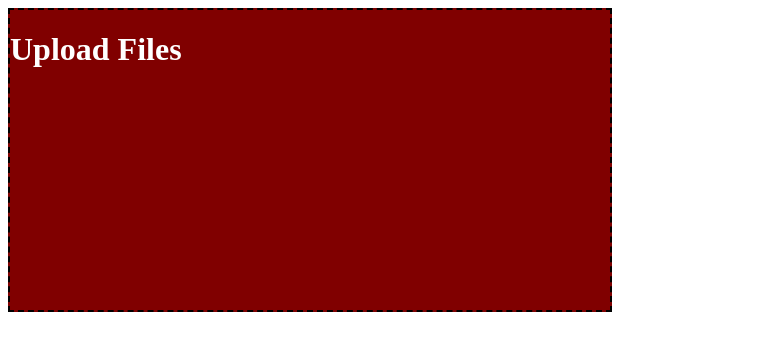
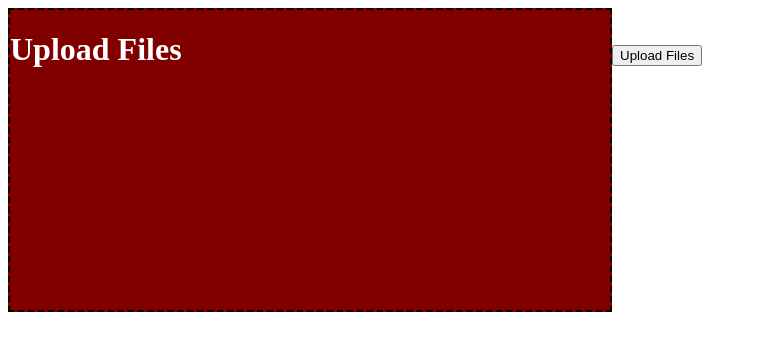
Before and after one commit to dev-kev-coder/FamilyMultiMediaPlatform, a React app in the folder Client/: page / in a window 1280 px wide. Shown: the top 350 px of the page, without its empty margins (0-757 px from the left). Built offline with nearby package versions, Linux system fonts and the light colour scheme; the HTML template or start-up script is replaced by a standard one.

Commit message:
fleshing out logic to handle uploading

```diff
--- a/Client/src/shared/components/FileUpload/FileUpload.jsx
+++ b/Client/src/shared/components/FileUpload/FileUpload.jsx
@@ -9,9 +9,29 @@ const FileUpload = () => {
     handleFilesChange,
     handleFilesDragOver,
     handleFilesDrop,
+    handleFilesDragEnter,
   } = useFileUploader();
 
-  console.log('Files to upload: ', filesToUpload);
+  const handleUpload = (e) => {
+    e.preventDefault();
+
+    const formData = new FormData();
+
+    const files = Object.values(filesToUpload);
+
+    for (const file of files) {
+      formData.append('Files', file.payload);
+    }
+
+    console.log(formData);
+
+    fetch('api/Files/UploadFiles', {
+      method: 'POST',
+      body: formData,
+    }).then((res) => {
+      console.log(res);
+    });
+  };
 
   return (
     <div>
@@ -19,9 +39,14 @@ const FileUpload = () => {
         onChange={handleFilesChange}
         onDragOver={handleFilesDragOver}
         onDrop={handleFilesDrop}
+        onDragEnter={handleFilesDragEnter}
       />
 
       <DisplayFiles files={filesToUpload} />
+
+      <button type="button" onClick={handleUpload}>
+        Upload Files
+      </button>
     </div>
   );
 };
```
